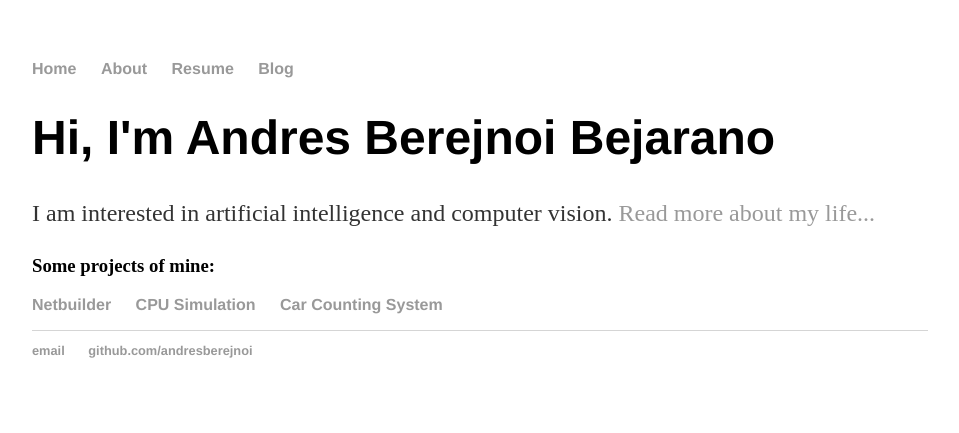
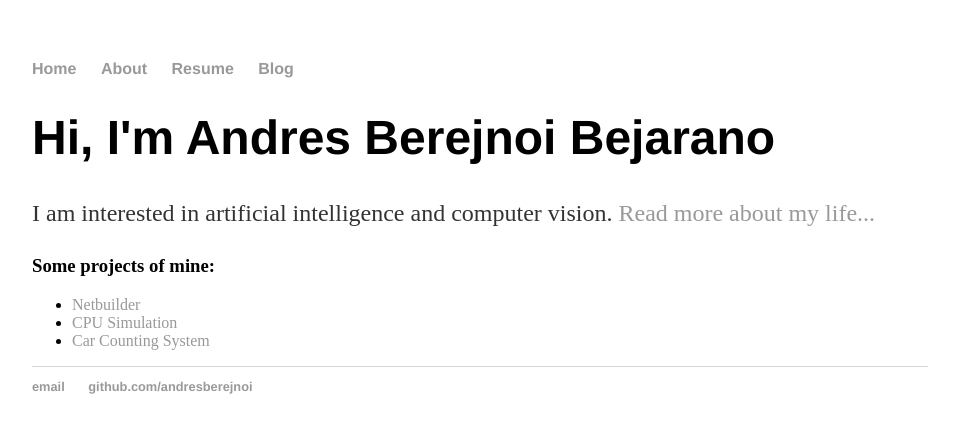
Before and after one commit to andresberejnoi/andresberejnoi.github.io, a Jekyll site: the page built from index.html, in a window 1280 px wide. Shown: the top 433 px of the page, without its empty margins (160-1119 px from the left). Built offline with Jekyll 4.4.1, drawn with Linux system fonts in a browser that asks for light colours.

Commit message:
Changed nav to div in list of projects

```diff
--- a/index.html
+++ b/index.html
@@ -7,11 +7,11 @@ title: Andres Berejnoi Bejarano
     <p>I am interested in artificial intelligence and computer vision. <a href="/about">Read more about my life...</a></p>
 </div><!-- /.blurb -->
 
-<nav>
+<div>
   <h3>Some projects of mine:</h3>
   <ul>
     <li><a href="https://github.com/andresberejnoi/NetBuilder">Netbuilder</a></li>
     <li><a href="https://github.com/andresberejnoi/CPU_simulation">CPU Simulation</a></li>
     <li><a href="https://github.com/andresberejnoi/ComputerVision">Car Counting System</a></li>
   </ul>
-</nav>
+</div>
```
